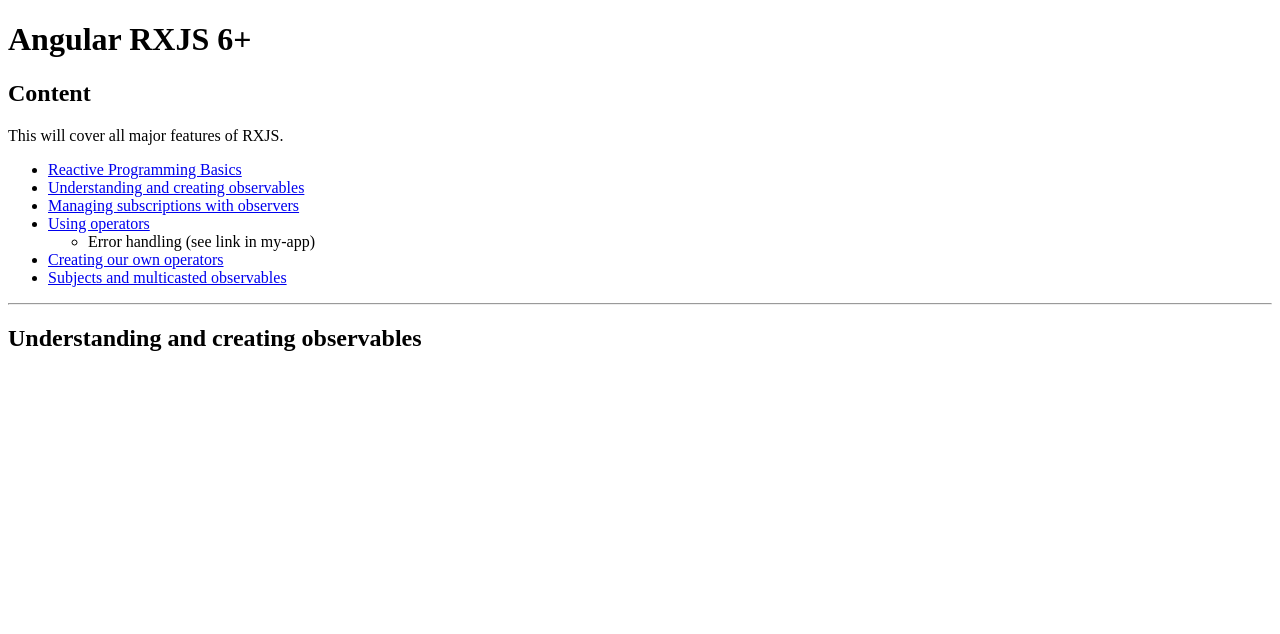
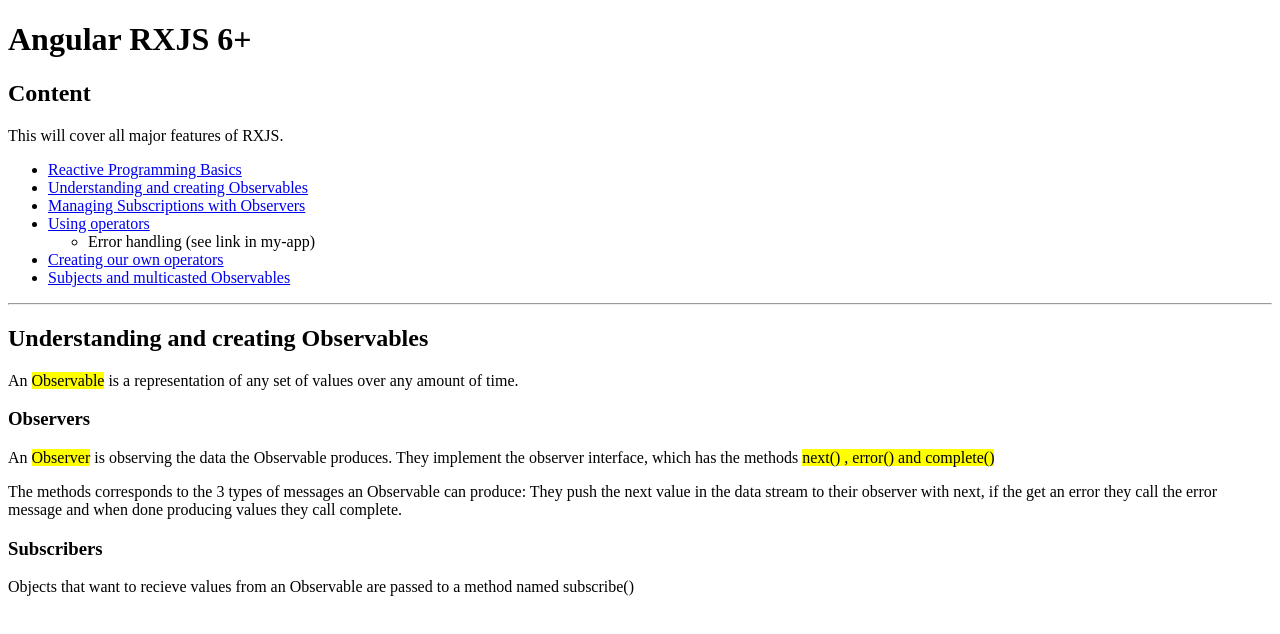
Before and after one commit to henrikmathiesen/angular-x-rxjs6-plus, an Angular app: page /understanding-and-creating-observables in a window 1280 px wide. Shown: the top 634 px of the page. Built offline with nearby package versions, Linux system fonts and the light colour scheme.

Commit message:
-text info

```diff
--- a/src/app/menu/menu.component.html
+++ b/src/app/menu/menu.component.html
@@ -9,10 +9,10 @@
         <a [routerLink]="['/reactive-programming-basics']">Reactive Programming Basics</a>
     </li>
     <li>
-        <a [routerLink]="['/understanding-and-creating-observables']">Understanding and creating observables</a>
+        <a [routerLink]="['/understanding-and-creating-observables']">Understanding and creating Observables</a>
     </li>
     <li>
-        <a [routerLink]="['/manging-subscriptions-with-observers']">Managing subscriptions with observers</a>
+        <a [routerLink]="['/manging-subscriptions-with-observers']">Managing Subscriptions with Observers</a>
     </li>
     <li>
         <a [routerLink]="['/using-operators']">Using operators</a>
@@ -24,7 +24,7 @@
         <a [routerLink]="['/creating-our-own-operators']">Creating our own operators</a>
     </li>
     <li>
-        <a [routerLink]="['/subjects-and-multicasted-observables']">Subjects and multicasted observables</a>
+        <a [routerLink]="['/subjects-and-multicasted-observables']">Subjects and multicasted Observables</a>
     </li>
 </ul>
 
--- a/src/app/understanding-and-creating-observables/understanding-and-creating-observables.component.html
+++ b/src/app/understanding-and-creating-observables/understanding-and-creating-observables.component.html
@@ -1 +1,18 @@
-<h2>Understanding and creating observables</h2>
+<h2>Understanding and creating Observables</h2>
+<p>
+    An <mark>Observable</mark> is a representation of any set of values over any amount of time.
+</p>
+<h3>Observers</h3>
+<p>
+    An <mark>Observer</mark> is observing the data the Observable produces. They implement the observer interface,
+    which has the methods <mark>next() , error() and complete()</mark>
+</p>
+<p>
+    The methods corresponds to the 3 types of messages an Observable can produce:
+    They push the next value in the data stream to their observer with next,
+    if the get an error they call the error message and when done producing values they call complete.
+</p>
+<h3>Subscribers</h3>
+<p>
+    Objects that want to recieve values from an Observable are passed to a method named subscribe()
+</p>
```
